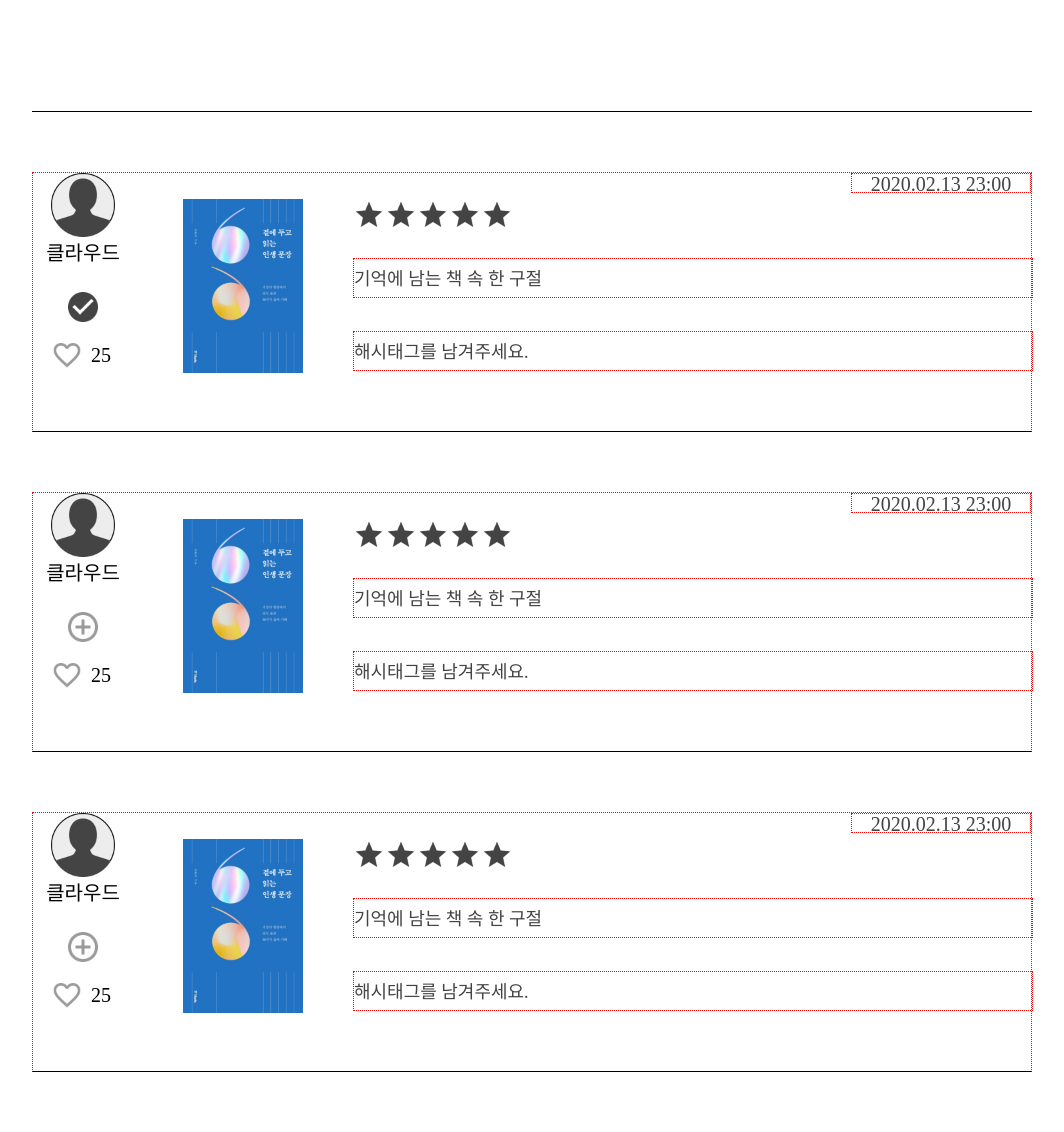
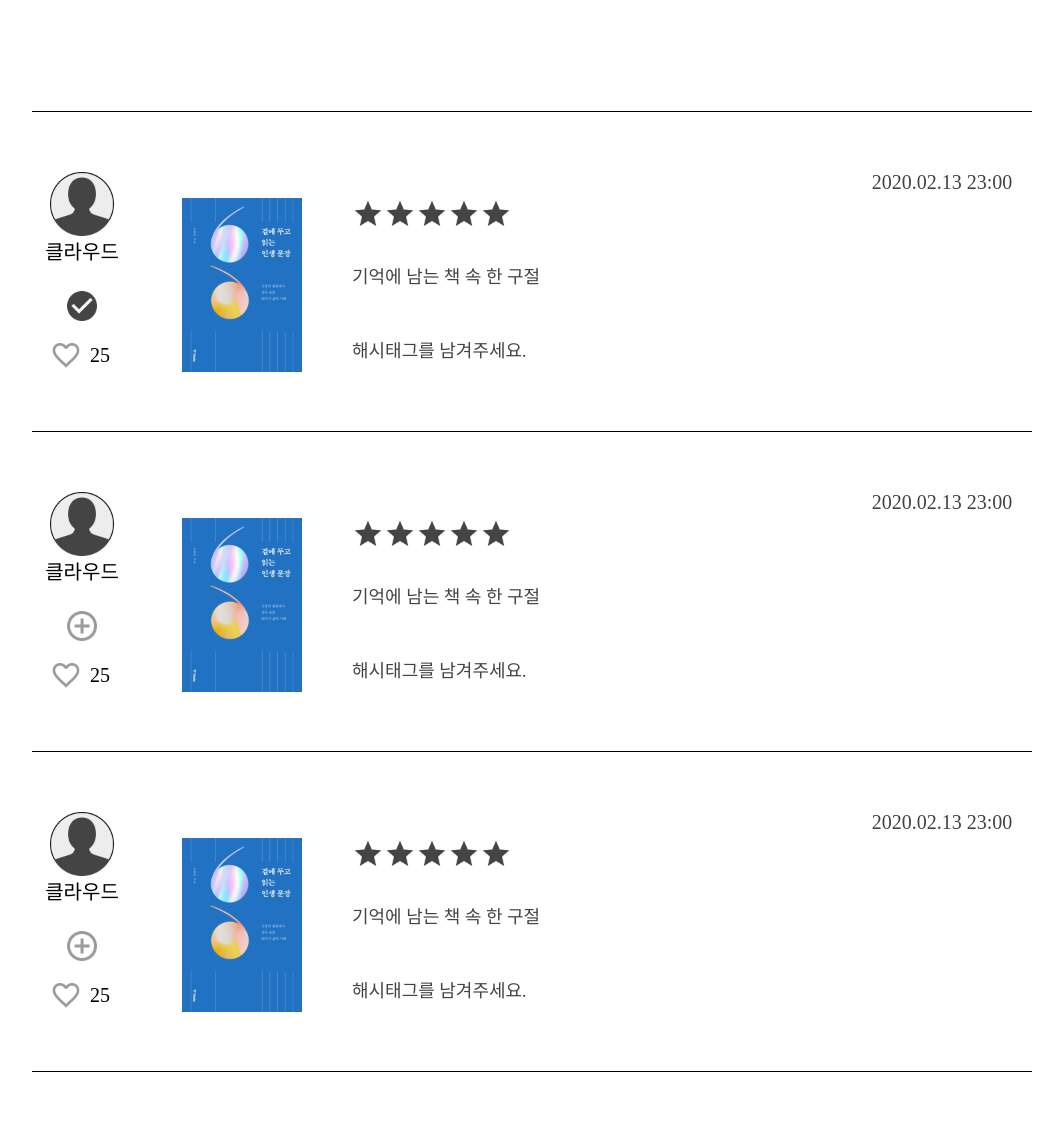
Before and after one commit to Ryu-story/bookstory, a Python web app: template templates/bestfeed.html in a window 1280 px wide. Shown: the part 213-1345 px from the top of the page, without its empty margins (108-1172 px from the left). Run offline with Jinja, Linux system fonts and the light colour scheme; the template is opened without the code that fills it, so the values that code supplies are empty; some libraries are stand-ins or nearby versions; some web fonts are replaced.

Commit message:
Update style.css
폰트 수정

```diff
--- a/static/stylesheets/style.css
+++ b/static/stylesheets/style.css
@@ -1,5 +1,14 @@
+@font-face {
+  font-family: "RIDIBatang";
+  src: url("https://cdn.jsdelivr.net/gh/projectnoonnu/noonfonts_twelve@1.0/RIDIBatang.woff")
+    format("woff");
+  font-weight: normal;
+  font-style: normal;
+}
+
 * {
   box-sizing: border-box;
+  font-family: RIDIBatang;
 }
 
 /* 메인헤더 (당신의 서재) 스타일 */
@@ -68,7 +77,7 @@
   width: 300px;
   height: 259px;
   margin: 150px auto;
-  border: 1px dotted red;
+  border: 0px dotted red;
 }
 
 .white-input-box {
@@ -108,6 +117,8 @@
   position: absolute;
   bottom: 0;
   background-color: #6b6b6b;
+  width: 300px;
+  height: 40px;
 }
 /* 내 프로필 사진 */
 .profileGroup {
@@ -274,7 +285,7 @@
   position: relative;
   width: 800px;
   height: 646px;
-  border: 1px dotted red;
+  border: 0px dotted red;
 
   margin: 42px auto 0;
 }
@@ -460,7 +471,7 @@
   width: 700px;
   height: 40px;
   margin: 40px auto;
-  border: 1px dotted red;
+  border: 0px dotted red;
 }
 
 .btn-group .black-btn {
@@ -498,7 +509,7 @@
   width: 600px;
   height: 280px;
   margin: 73px auto;
-  border: 1px dotted red;
+  border: 0px dotted red;
 }
 
 .register-bar {
@@ -577,7 +588,7 @@
   width: 1000px;
   height: 260px;
   margin: 60px auto;
-  border: 1px dotted red;
+  border: 0px dotted red;
   border-bottom: 1px solid #000000;
 }
 
@@ -638,7 +649,7 @@
   left: 320px;
   width: 680px;
   height: 40px;
-  border: 1px dotted red;
+  border: 0px dotted red;
 
   font-size: 18px;
   color: #444444;
@@ -656,7 +667,7 @@
   left: 320px;
   width: 680px;
   height: 40px;
-  border: 1px dotted red;
+  border: 0px dotted red;
 
   font-size: 18px;
   color: #444444;
@@ -674,7 +685,7 @@
   right: 0;
   width: 180px;
   height: 20px;
-  border: 1px dotted red;
+  border: 0px dotted red;
 
   font-size: 20px;
   color: #444444;
```
